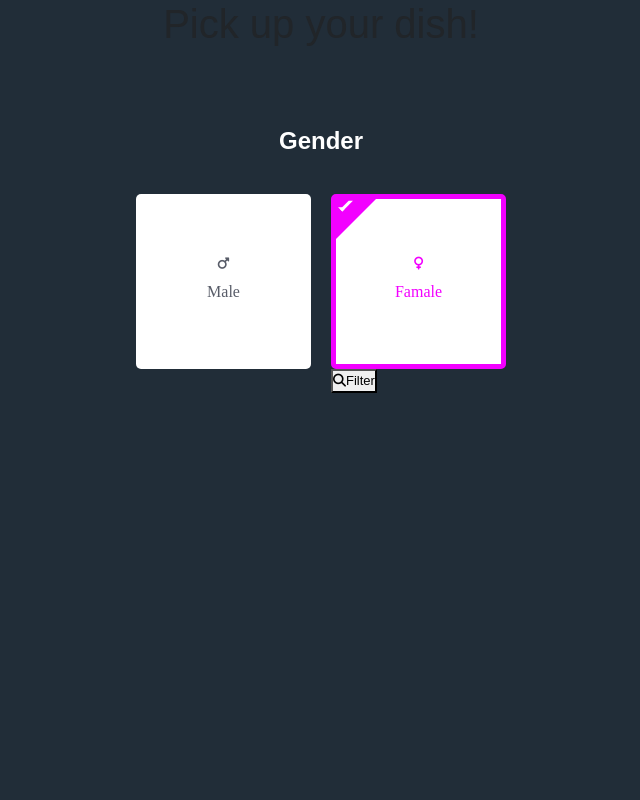
After one commit to zevenfox/BellyArea, a Django app: template belly/templates/registration/user_info.html in a window 1280 px wide. The commit adds this page. Shown: the whole page, without its empty margins (319-959 px from the left). Run offline with Django 4.2, Linux system fonts and the light colour scheme; the template is opened without the code that fills it: values that come from a table or form of the project are taken from there, others are empty; tables that the repository leaves empty hold one stand-in row (values such as "Sample post"); some libraries are stand-ins or nearby versions.

Commit message:
add user info

```diff
--- /dev/null
+++ b/belly/templates/registration/user_info.html
@@ -0,0 +1,268 @@
+<link href='https://fonts.googleapis.com/css?family=Lemon' rel='stylesheet'>
+<link rel="preconnect" href="https://fonts.googleapis.com">
+<link rel="preconnect" href="https://fonts.gstatic.com" crossorigin>
+<link href="https://fonts.googleapis.com/css2?family=Roboto+Slab:wght@300&display=swap" rel="stylesheet">
+{% extends "belly/base.html" %}
+{% block content %}
+
+<style>
+
+h1 {
+    text-align: center;
+    margin-bottom: 0;
+}
+.container {
+    display: grid;
+    font-size: 13px;
+}
+aside {
+    padding: 0 1em;
+}
+
+aside div {
+    margin: .25em 0;
+}
+
+input {
+    margin-right: 5px;
+}
+
+.one-block{
+    display: inline-table;
+    margin: 5px;
+    width: 289px;
+    height: 266px;
+    border-radius: 18px;
+    box-shadow: rgba(50, 50, 93, 0.25) 0px 50px 100px -20px, rgba(0, 0, 0, 0.3) 0px 30px 60px -30px, rgba(10, 37, 64, 0.35) 0px -2px 6px 0px inset;
+    background-color: white;
+    transition: 0.2s;
+}
+
+.one-block:hover{
+    transform: translateY(-10px);
+}
+
+
+.images{
+    object-fit: cover;
+    border-radius: 18px 18px 0px 0px;
+}
+
+p {
+    font-family: 'Roboto Slab', serif;
+    font-size: 15px;
+    margin-left: 13px;
+    margin-top: 7px;
+    color: #000000;
+}
+
+.menu-text{
+    max-height: 50px;
+    max-width: 220px;
+    overflow: hidden;
+    text-overflow: ellipsis;
+    display: -webkit-box;
+    -webkit-line-clamp: 2;
+    line-clamp: 2;
+    -webkit-box-orient: vertical;
+}
+
+
+.blocks{
+    margin: 90px;
+}
+
+
+
+* {
+    margin: 0;
+    padding: 0;
+    box-sizing: border-box;
+    font-family: "Montserrat", sans-serif;
+}
+
+body {
+    background-color:#212d38;
+}
+
+
+.title {
+    font-size: 24px;
+    color: #fff;
+    font-weight: 700;
+    text-align: center;
+    margin-top: 50px;
+    padding: 25px;
+}
+
+.container {
+    display: flex;
+    align-items: center;
+    justify-content: center;
+}
+
+.container .option_item {
+    display: block;
+    position: relative;
+    width: 175px;
+    height: 175px;
+    margin: 10px;
+}
+
+.container .option_item .checkbox {
+    /* This is to hide small checkbox */
+    position: absolute;
+    top: 0;
+    left: 0;
+    z-index: 1;
+    opacity: 0;
+}
+
+.option_item .option_inner {
+    width: 100%;
+    height: 100%;
+    background: #fff;
+    border-radius: 5px;
+    text-align: center;
+    padding: 58px 40px;
+    cursor: pointer;
+    color: #585c68;
+    display: block;
+    border: 5px solid transparent;
+    position: relative;
+}
+
+.option_item .option_inner .icon {
+    margin-bottom: 10px;
+}
+
+.option_item .option_inner .icon .fab {
+    font-size: 32px;
+}
+
+.option_item .option_inner .name {
+    user-select: none;
+    font-family: 'Montserrat';font-size: 16px;
+}
+
+.option_item .checkbox:checked ~ .option_inner.male{
+    border-color: #3c00ff;
+    color: #3c00ff;
+}
+.option_item .checkbox:checked ~ .option_inner.female{
+    border-color: #f200ff ;
+    color: #f200ff ;
+}
+
+
+
+.option_item .option_inner .tickmark {
+    position: absolute;
+    top: 0;
+    left: 0;
+    border: 20px solid;
+    border-color: #000 transparent transparent #000;
+    display: none;
+}
+
+.option_item .option_inner .tickmark:before {
+    content: "";
+    position: absolute;
+    top: -18px;
+    left: -18px;
+    width: 15px;
+    height: 5px;
+    border: 3px solid;
+    border-color: transparent transparent #fff #fff;
+    transform: rotate(-45deg);
+}
+
+.option_item .checkbox:checked ~ .option_inner .tickmark {
+    display: block;
+}
+
+.option_item .option_inner.male .tickmark {
+    border-color: #3c00ff transparent transparent #3c00ff;
+}
+.option_item .option_inner.female .tickmark {
+    border-color: #f200ff transparent transparent #f200ff;
+}
+
+
+
+
+
+
+</style>
+<script src="https://kit.fontawesome.com/f56f1a34bc.js" crossorigin="anonymous"></script>
+<header>
+    <h1>Pick up your dish!</h1>
+</header>
+
+
+<form method="post">
+    {% csrf_token %}
+    <div class="slide2" onchange="getValue2()">
+        <div class="title">
+            Gender
+        </div>
+        <div class="container">
+            <label class="option_item">
+                <input type="radio" class="checkbox" name="male">
+                <div class="option_inner male">
+                <div class="tickmark"></div>
+                <div class="icon"><i class="fa-solid fa-mars"></i></div>
+                <div class="name">Male</div>
+            </div>
+            </label>
+            <label class="option_item">
+                <input type="radio" class="checkbox" checked name="female">
+                <div class="option_inner female">
+                <div class="tickmark"></div>
+                <div class="icon"><i class="fa-solid fa-venus"></i></div>
+                <div class="name">Famale</div>
+                </div>
+            <button onclick="onSubmit()"><i class="fa fa-solid fa-search"></i>Filter</button>
+</form>
+<script>
+    const filter = {
+        gender: {}
+    };
+
+    // get checked value of
+    const getValue2 = () => {
+        const slide2 = document.querySelector('.slide2');
+        const container = slide2.querySelector('.container');
+        const option_item = container.querySelectorAll('.option_item');
+        const gender = {
+            sex: '',
+        }
+        const radioGroup = Array.from(option_item).map((item) => {
+            return item.querySelector('input[type="radio"]')
+        })
+        gender.sex = radioGroup[0].checked ? 'Male' : 'Female';
+        filter.gender = {...gender};
+        console.log(gender);
+    }
+</script>
+
+<!--
+<div class="blocks">
+    {% if menu_list%}
+        {% for menu in menu_list %}
+        {% if menu.energy_kcal != -99%}
+        <a class="one-block">
+            <img class="images" src="{{menu.picture_url}}" height="175px" width="289px"></img>
+        <div class="menu-text">
+            <p>{{menu.menu_name}}</p>
+            <p>{{menu.energy_kcal}}</p>
+        </div>
+        </a>
+        {% endif %}
+        {% endfor %}
+    {% endif %}
+    </div>
+</div> -->
+
+
+{% endblock %}
```
Also changed, not shown: belly/templates/belly/index.html (+0 -13 lines).
